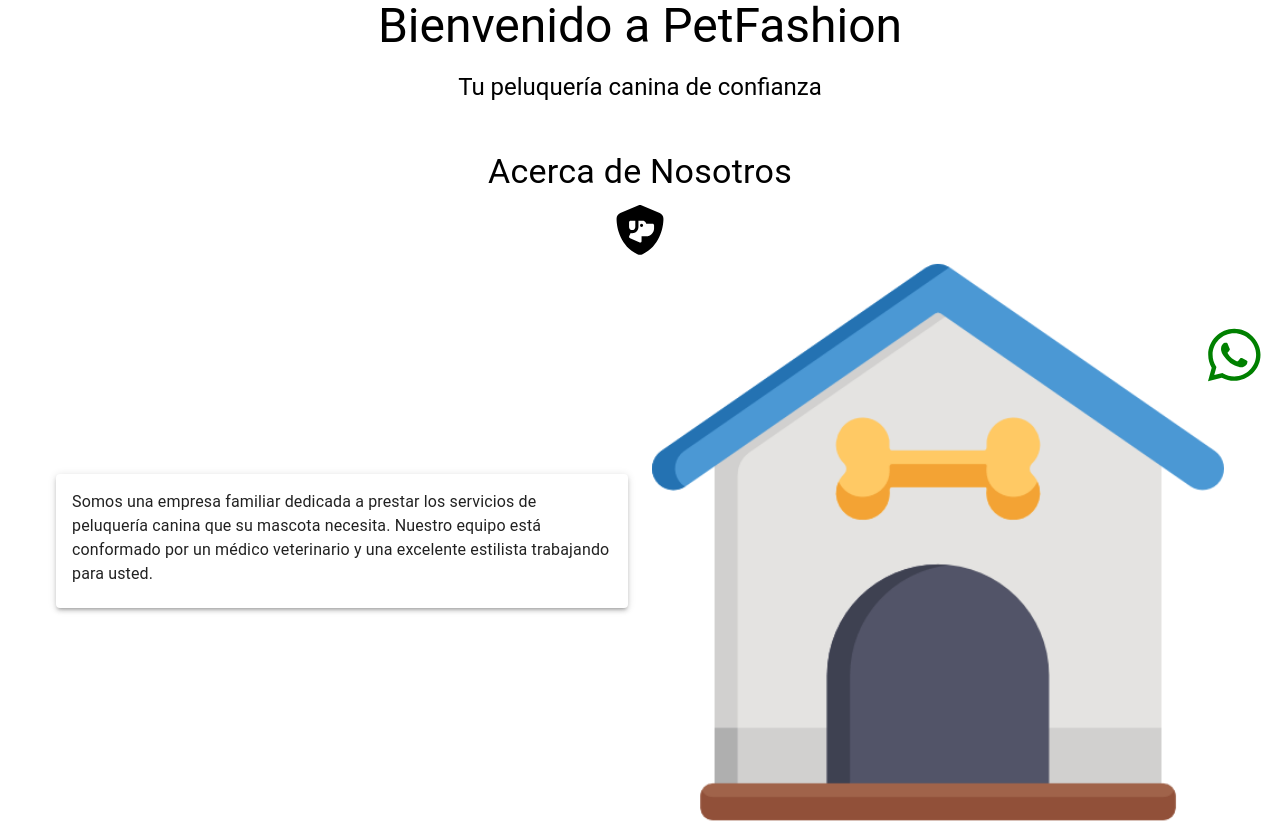
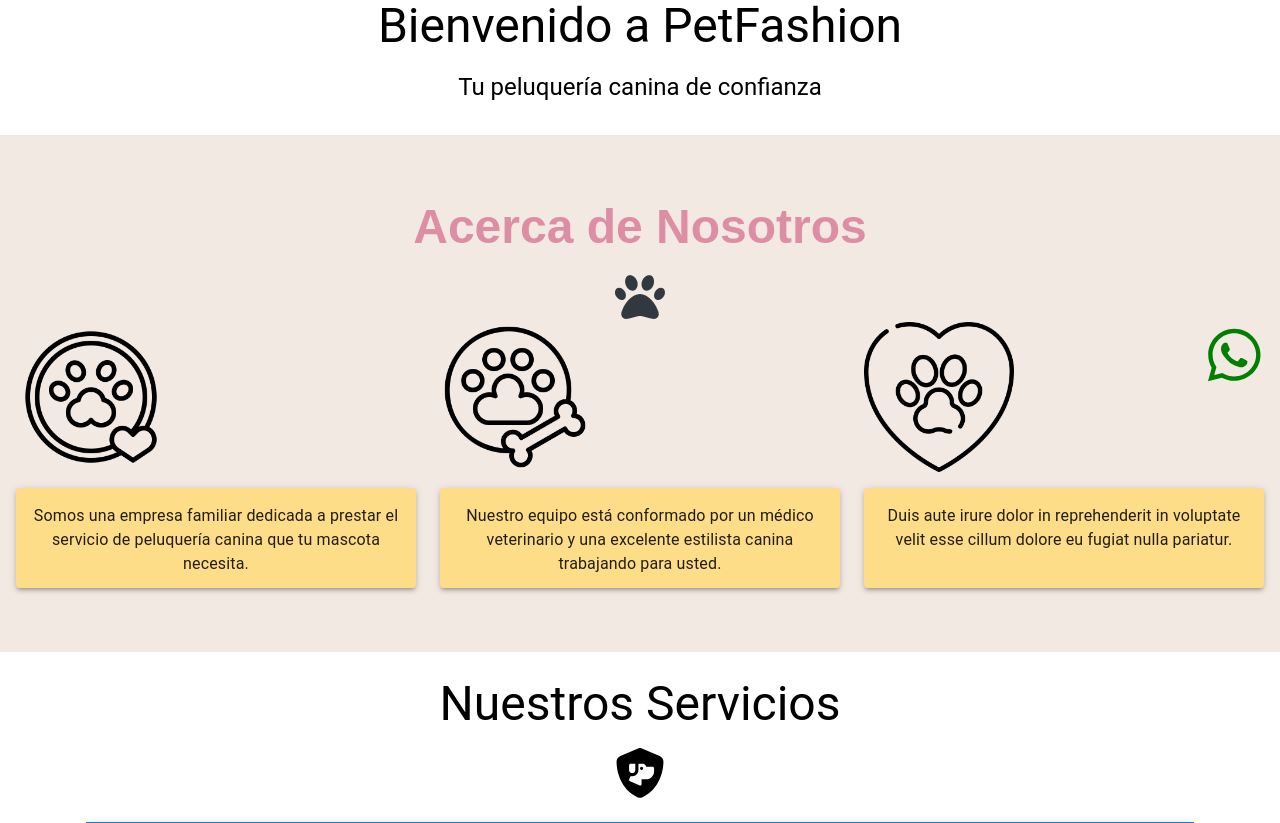
Before and after one commit to bohaz/petfashion, a React (Create React App) app: page / in a window 1280 px wide. Shown: the part 380-1203 px from the top of the page. Built offline with nearby package versions, Linux system fonts and the light colour scheme.

Commit message:
Add icons and text to the about conponent

```diff
--- a/src/components/AboutPage.jsx
+++ b/src/components/AboutPage.jsx
@@ -1,38 +1,40 @@
 import React from 'react';
 import { Grid, Paper, Typography, Box } from '@mui/material';
-import aboutImage from '../assets/casa-de-perro.png';
 import { FontAwesomeIcon } from '@fortawesome/react-fontawesome';
-import { faShieldDog } from '@fortawesome/free-solid-svg-icons';
+import { faPaw } from '@fortawesome/free-solid-svg-icons';
+import logo1 from '../assets/huella.png'; // Asegúrate de tener las rutas correctas
+import logo2 from '../assets/mascota.png';
+import logo3 from '../assets/perro.png';
 
 function AboutPage() {
+  const textos = [
+    "Somos una empresa familiar dedicada a prestar el servicio de peluquería canina que tu mascota necesita.",
+    "Nuestro equipo está conformado por un médico veterinario y una excelente estilista canina trabajando para usted.",
+    "Duis aute irure dolor in reprehenderit in voluptate velit esse cillum dolore eu fugiat nulla pariatur."
+  ];
+
   return (
-    <Box sx={{ maxWidth: 1200, margin: 'auto', padding: 2 }}>
-      <Typography variant="h4" gutterBottom textAlign="center">
+    <Box sx={{ padding: 2, backgroundColor: '#f2e9e3', pt: '5%', pb: '5%' }}>
+      <Typography variant="h3" component="h2" gutterBottom textAlign="center" sx={{ color: '#dd8ea4', fontWeight: '700', fontFamily: 'Poppins, sans-serif' }}>
         Acerca de Nosotros
       </Typography>
       <Box textAlign="center">
-        <FontAwesomeIcon icon={faShieldDog} style={{ fontSize: '50px' }} />
+        <FontAwesomeIcon icon={faPaw} style={{ fontSize: '50px', color: '#31383f' }} />
       </Box>
-      <Grid container spacing={3} alignItems="center">
-        <Grid item md={6} xs={12} order={{ xs: 2, md: 1 }}>
-          <Paper elevation={3} sx={{ padding: 2 }}>
-            <Typography variant="body1" gutterBottom>
-              Somos una empresa familiar dedicada a prestar los servicios de peluquería canina que su mascota necesita. Nuestro equipo está conformado por un médico veterinario y una excelente estilista trabajando para usted.
-            </Typography>
-          </Paper>
-        </Grid>
-        <Grid item md={6} xs={12} order={{ xs: 1, md: 2 }}>
-          <Box
-            component="img"
-            src={aboutImage}
-            alt="Acerca de Nosotros"
-            sx={{
-              width: '100%',
-              height: 'auto',
-              borderRadius: 1,
-            }}
-          />
-        </Grid>
+
+      <Grid container spacing={3} justifyContent="center">
+        {[logo1, logo2, logo3].map((logo, index) => (
+          <Grid item xs={12} sm={4} key={index}>
+            <Box textAlign="center">
+              <img src={logo} alt={`Logo ${index + 1}`} style={{ width: '100%', maxWidth: '150px' }} />
+              <Paper elevation={3} sx={{ mt: 2, padding: 2, height: '100px', backgroundColor: '#fedd89' }}>
+                <Typography variant="body1">
+                {textos[index]}
+                </Typography>
+              </Paper>
+            </Box>
+          </Grid>
+        ))}
       </Grid>
     </Box>
   );
```
